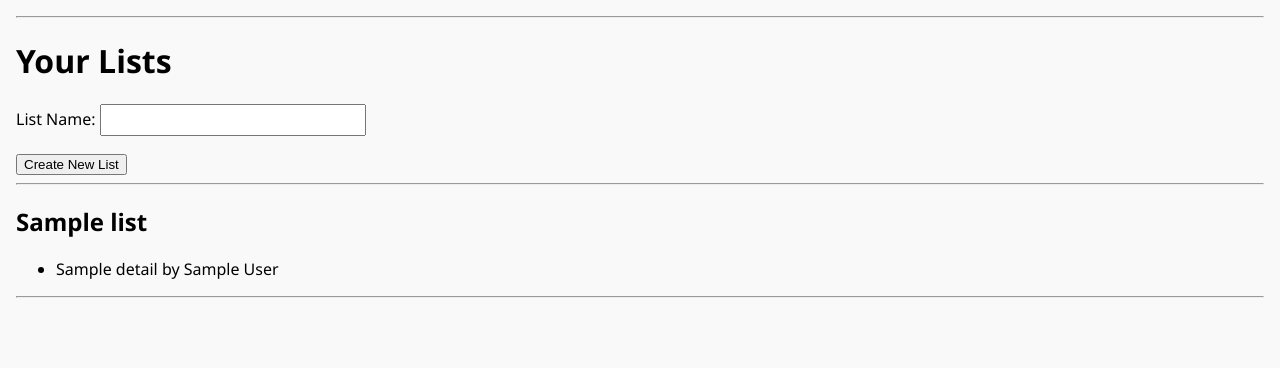
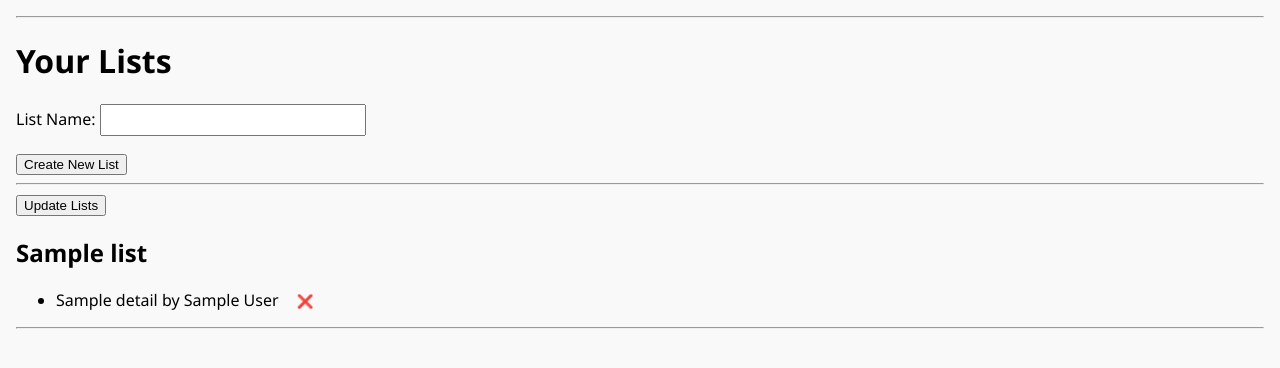
Before and after one commit to CelestineNguyen/CS4750_FinalProject, a Django app: page /lists/ in a window 1280 px wide. Shown: the part 118-486 px from the top of the page. Run offline with Django 5.2, Linux system fonts and the light colour scheme; a user stored in the database is signed in; tables that the repository leaves empty hold one stand-in row (values such as "Sample post").

Commit message:
update and delete feature made

```diff
--- a/plot_twist/plotTwist/templates/plotTwist/lists.html
+++ b/plot_twist/plotTwist/templates/plotTwist/lists.html
@@ -4,7 +4,7 @@
 {% block content %}
 <h1>Your Lists</h1>
 
-<!-- Form to create new list -->
+<!-- Create new list form -->
 <form method="POST">
     {% csrf_token %}
     {{ form.as_p }}
@@ -19,19 +19,79 @@
 
 <hr>
 
+<!-- Update Lists Button -->
+<button id="edit-toggle" onclick="toggleEditMode()">Update Lists</button>
+
 {% if user_lists %}
     {% for list in user_lists %}
-        <h2>{{ list.list_name }}</h2>
+        <div class="list-block" data-list-id="{{ list.list_id }}">
+            <!-- Editable List Name -->
+            <form method="POST" action="{% url 'rename_list' list.list_id %}" class="rename-form">
+                {% csrf_token %}
+                <h2 class="list-title">
+                    <span class="display-name">{{ list.list_name }}</span>
+                    <input class="edit-name" type="text" name="new_name" value="{{ list.list_name }}" style="display:none;" />
+                    <button class="save-name" type="submit" style="display:none;">Save</button>
+                </h2>
+            </form>
+
+            <!-- Delete Entire List -->
+            <form method="POST" action="{% url 'delete_list' list.list_id %}" onsubmit="return confirmDelete()" style="display:none;" class="delete-list-form">
+                {% csrf_token %}
+                <button type="submit" class="delete-list-btn">❌</button>
+            </form>
+
+            <!-- Books -->
             <ul>
                 {% for item in list.listbooks_set.all %}
-                <li>{{ item.book.title }} by {{ item.book.authors }}</li>
+                    <li>
+                        {{ item.book.title }} by {{ item.book.authors }}
+                        <form method="POST" action="{% url 'remove_book' list.list_id item.book.book_id %}" class="delete-book-form" style="display:none; display:inline;">
+                            {% csrf_token %}
+                            <button type="submit" class="delete-book-btn">❌</button>
+                        </form>
+                    </li>
                 {% empty %}
                     <li>No books in this list yet.</li>
                 {% endfor %}
             </ul>
+        </div>
         <hr>
     {% endfor %}
 {% else %}
     <p>You have no lists yet.</p>
 {% endif %}
+
+<script>
+function toggleEditMode() {
+    const editing = document.body.classList.toggle("edit-mode");
+
+    document.querySelectorAll(".edit-name").forEach(input => input.style.display = editing ? "inline-block" : "none");
+    document.querySelectorAll(".display-name").forEach(span => span.style.display = editing ? "none" : "inline-block");
+    document.querySelectorAll(".save-name").forEach(btn => btn.style.display = editing ? "inline-block" : "none");
+    document.querySelectorAll(".delete-book-form").forEach(form => form.style.display = editing ? "inline" : "none");
+    document.querySelectorAll(".delete-list-form").forEach(form => form.style.display = editing ? "inline" : "none");
+}
+
+function confirmDelete() {
+    return confirm("Are you sure you want to delete this entire list?");
+}
+</script>
+
+<style>
+button.delete-book-btn,
+button.delete-list-btn {
+    margin-left: 8px;
+    color: red;
+    font-weight: bold;
+    background: none;
+    border: none;
+    cursor: pointer;
+}
+button.delete-book-btn:hover,
+button.delete-list-btn:hover {
+    text-decoration: underline;
+}
+</style>
+
 {% endblock %}
--- a/plot_twist/plotTwist/urls.py
+++ b/plot_twist/plotTwist/urls.py
@@ -31,5 +31,9 @@ urlpatterns = [
     path('register/', your_views.register, name='register'),
     path("books/", your_views.all_books, name="all_books"),
     path('lists/', your_views.view_lists, name='view_lists'),
+    path('lists/<int:list_id>/rename/', your_views.rename_list, name='rename_list'),
+    path('lists/<int:list_id>/delete/', your_views.delete_list, name='delete_list'),  # ✅ Add this line
+    path('lists/<int:list_id>/remove/<int:book_id>/', your_views.remove_book, name='remove_book'),
+
 
 ]
--- a/plot_twist/plotTwist/views.py
+++ b/plot_twist/plotTwist/views.py
@@ -1,4 +1,4 @@
-from django.shortcuts import render, redirect
+from django.shortcuts import render, redirect, get_object_or_404
 from django.contrib.auth.forms import UserCreationForm
 from django.contrib.auth import login
 from django.contrib import messages
@@ -84,3 +84,27 @@ def view_lists(request):
         "user_lists": user_lists,
         "form": form,
     })
+
+def rename_list(request, list_id):
+    if request.method == 'POST':
+        new_name = request.POST.get('new_name', '').strip()
+        if new_name:
+            user_list = get_object_or_404(Lists, list_id=list_id, user=request.user)
+            user_list.list_name = new_name
+            user_list.save()
+            messages.success(request, 'List renamed successfully!')
+    return redirect('view_lists')
+
+
+def delete_list(request, list_id):
+    if request.method == 'POST':
+        user_list = get_object_or_404(Lists, list_id=list_id, user=request.user)
+        user_list.delete()
+        messages.success(request, 'List deleted successfully.')
+    return redirect('view_lists')
+
+def remove_book(request, list_id, book_id):
+    if request.method == 'POST':
+        ListBooks.objects.filter(list_id=list_id, book_id=book_id).delete()
+        messages.success(request, 'Book removed from list.')
+    return redirect('view_lists')
```
Lines whose indentation alone changed are shown as unchanged.
